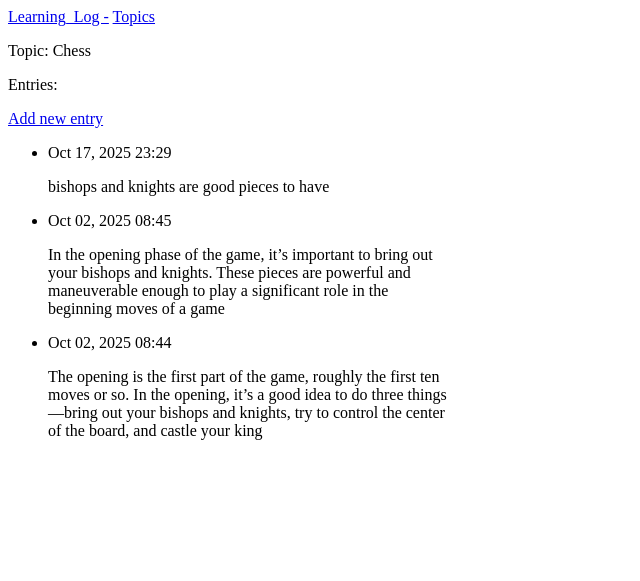
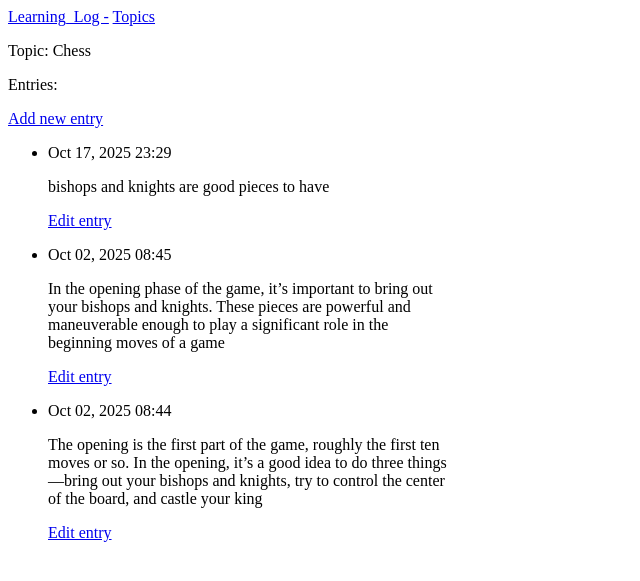
Before and after one commit to ayubasherifdeen/learning_log, a Django app: page /topics/1/ in a window 1280 px wide. Shown: the top 581 px of the page, without its empty margins (0-640 px from the left). Run offline with Django 5.2, Linux system fonts and the light colour scheme; data comes from the database, SQL or seed files in the repository; both versions use the stored data as it was after the commit.

Commit message:
a feature that allows users to edit already entered entries

```diff
--- a/learning_logs/templates/learning_logs/topic.html
+++ b/learning_logs/templates/learning_logs/topic.html
@@ -12,6 +12,9 @@
     <li>
         <p>{{ entry.date_added|date:'M d, Y H:i' }}</p>
         <p>{{ entry.text|linebreaks }}</p>
+        <p>
+            <a href="{% url 'learning_logs:edit_entry' entry.id %}">Edit entry</a>
+        </p>
     </li>
     {% empty %}
     <li>There are no entries for this topic yet</li>
--- a/learning_logs/urls.py
+++ b/learning_logs/urls.py
@@ -13,5 +13,7 @@ urlpatterns = [
     #page for adding new topic
     path('new_topic/', views.new_topic, name='new_topic'),
     #page for adding a new entry
-    path('new_entry/<int:topic_id>/', views.new_entry, name='new_entry')
+    path('new_entry/<int:topic_id>/', views.new_entry, name='new_entry'),
+    #page for editig an entry
+    path('edit_entry/<int:entry_id>/', views.edit_entry, name='edit_entry'),
 ]
--- a/learning_logs/views.py
+++ b/learning_logs/views.py
@@ -1,6 +1,6 @@
 from django.shortcuts import render, redirect
 
-from .models import Topic
+from .models import Topic,Entry
 from .forms import TopicForm, EntryForm
 
 def index(request):
@@ -46,11 +46,30 @@ def new_entry(request, topic_id):
     else:
         #POST data submitted; process data.
         form = EntryForm(data=request.POST)
-        if form.is_valid:
-            new_entry.topic =topic
+        if form.is_valid():
+            new_entry = form.save(commit=False)
+            new_entry.topic = topic
             new_entry.save()
             return redirect('learning_logs:topic', topic_id=topic_id)
 
     #Display a blank or invalid form
     context = {'topic': topic, 'form': form}
     return render(request, 'learning_logs/new_entry.html', context)
+
+def edit_entry(request, entry_id):
+    """edit an existing entry"""
+    entry = Entry.objects.get(id=entry_id)
+    topic = entry.topic
+
+    if request.method != 'POST':
+        #Initial request; pre-fill with the current entry
+        form = EntryForm(instance=entry)
+    else:
+        #POST data submitted, process data.
+        form = EntryForm(instance=entry, data=request.POST)
+        if form.is_valid():
+            form.save()
+            return redirect('learning_logs:topic', topic_id=topic.id)
+
+    context = {'entry': entry, 'topic':topic, 'forn': form}
+    return render(request, 'learning_logs/edit_entry.html', context)
```
Also changed, not shown: learning_logs/templates/learning_logs/edit_entry.html (added, +12 -0 lines), db.sqlite3.
